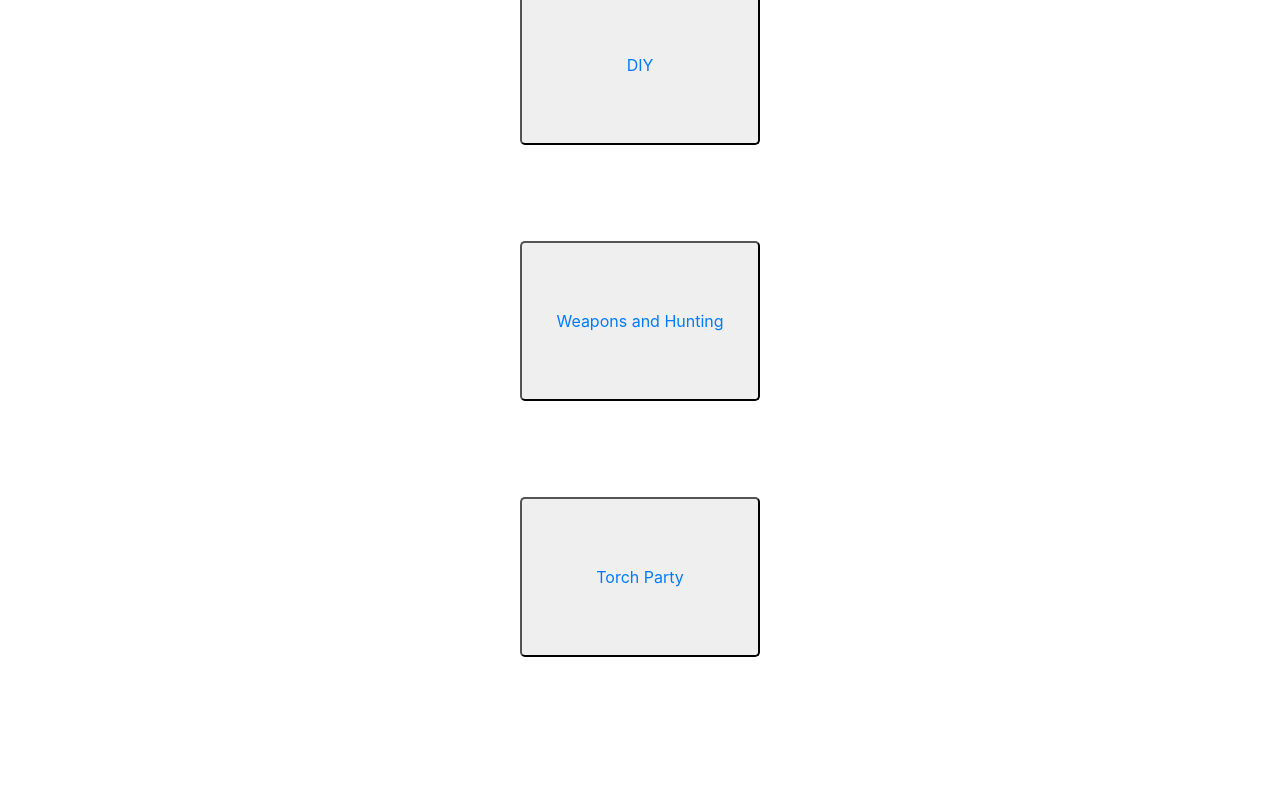
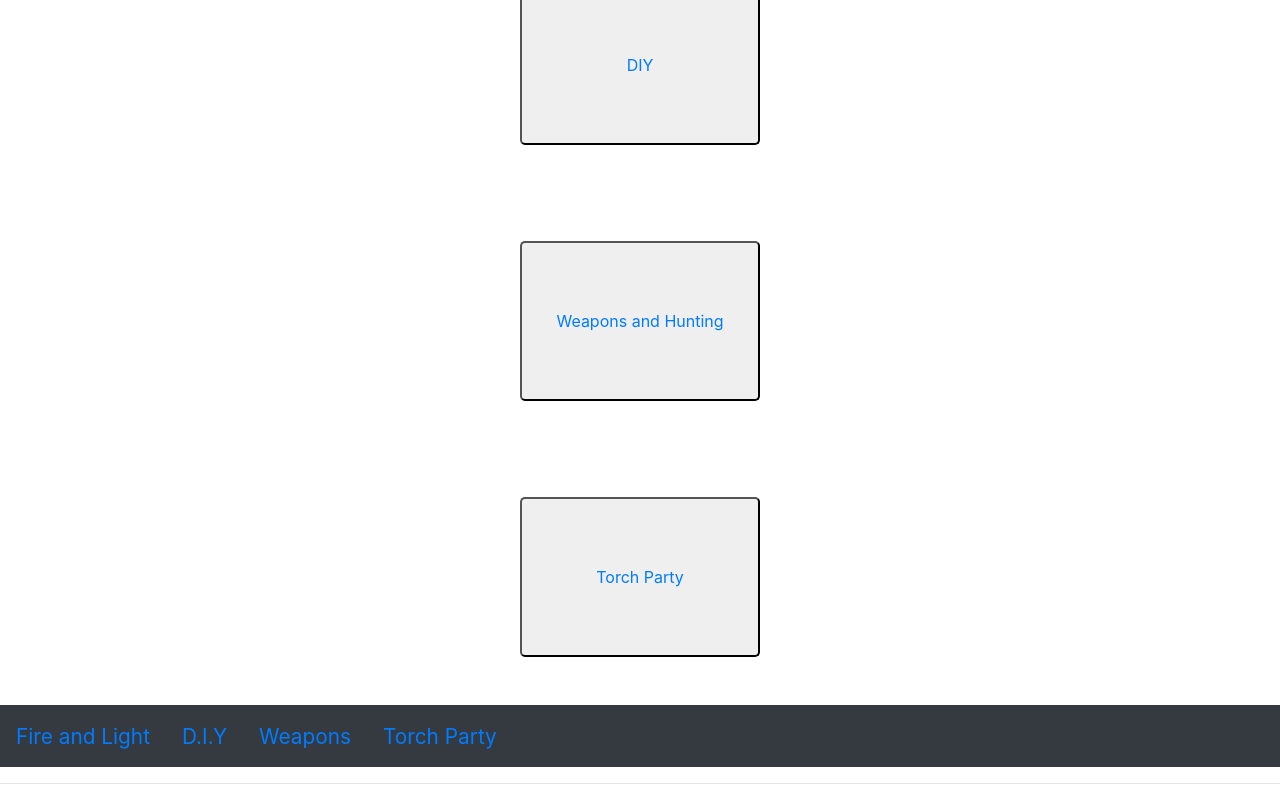
Before and after one commit to Aurelien-Lamarre/flint-store, a React (Create React App) app in the folder flint-store/: page / in a window 1280 px wide. Shown: the part 375-1175 px from the top of the page. Before the commit the page ends 1080 px from the top, so only its background shows below. Built offline with nearby package versions, Linux system fonts and the light colour scheme.

Commit message:
add Footer

```diff
--- a/flint-store/src/App.js
+++ b/flint-store/src/App.js
@@ -6,6 +6,7 @@ import WeaponsAndHunting from './components/WeaponsAndHunting';
 import TorchParty from './components/TorchParty';
 import Home from './components/Home';
 import Navigation from './components/Navigation';
+import Footer from './components/Footer'
 
 
 function App() {
@@ -28,6 +29,7 @@ function App() {
         <Route path='/torchparty' component={TorchParty} />
       </Switch>
     </Router>
+    <Footer />
     </>
   );
 }
--- /dev/null
+++ b/flint-store/src/components/Footer.jsx
@@ -0,0 +1,49 @@
+import React from 'react';
+import { Nav, NavItem, NavLink } from 'reactstrap';
+import styled, {css} from 'styled-components'
+
+const NavFooter = styled.div`
+  display: flex;
+  background-color: #343a40;
+  font-size: 1.3em;
+  height: 3em;
+  align-items: center;
+`;
+
+const NavItemFooter = styled.div`
+color: white;
+text-decoration: none
+margin right: 1em
+`;
+
+const NaviLink = styled.link`
+color: white;
+text-decoration: none
+margin right: 1em
+margin top : 1em
+padding top: 10em
+`;
+
+const Footer = (props) => {
+  return (
+    <div>
+      <NavFooter>
+        <NavItemFooter>
+          <NavLink href="/lightandfire">Fire and Light</NavLink>
+        </NavItemFooter>
+        <NavItemFooter>
+          <NavLink href="/diy">D.I.Y</NavLink>
+        </NavItemFooter>
+        <NavItemFooter>
+          <NavLink href="/weaponsandhunting">Weapons</NavLink>
+        </NavItemFooter>
+        <NavItemFooter>
+          <NavLink href="/torchparty">Torch Party</NavLink>
+        </NavItemFooter>
+      </NavFooter>
+      <hr />
+    </div>
+  );
+}
+
+export default Footer;
```
